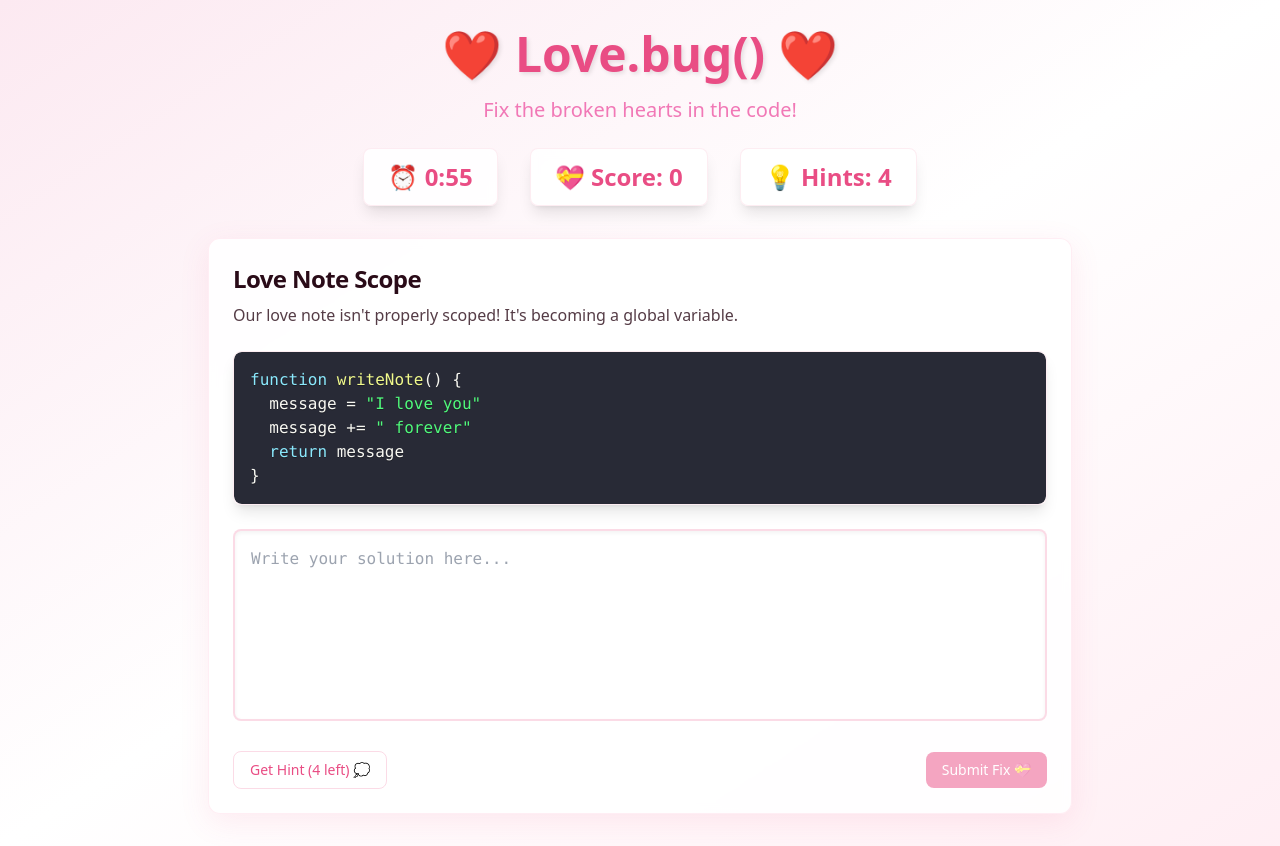
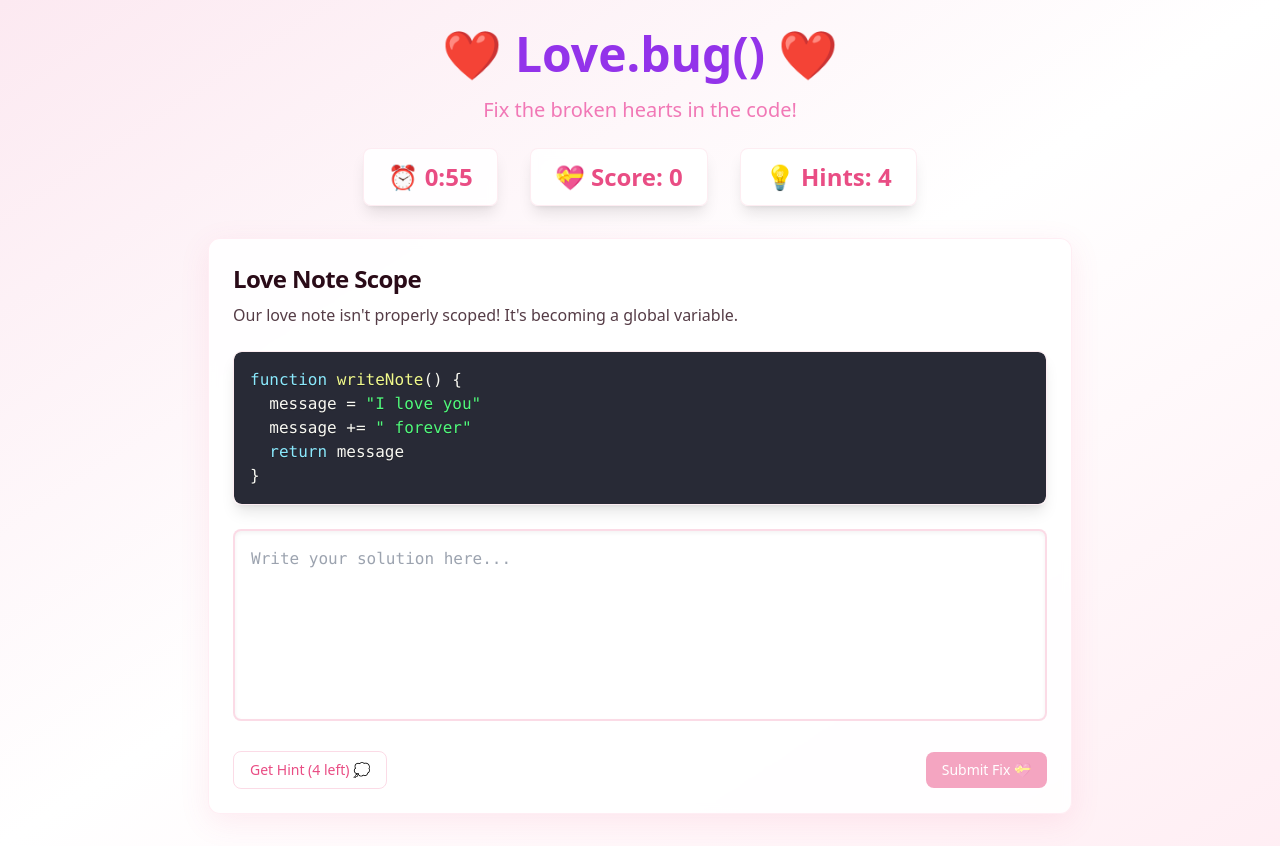
Before and after one commit to blackgirlbytes/love-bug, a React (Vite) app: page / in a window 1280 px wide. Built offline with nearby package versions, Linux system fonts and the light colour scheme; the HTML template or start-up script is replaced by a standard one.

Commit message:
Changed Love.bug() heading color to purple using Tailwind class

```diff
--- a/src/App.jsx
+++ b/src/App.jsx
@@ -242,7 +242,7 @@
   return (
     <div className="game-container">
       <header className="game-header">
-        <h1 className="game-title">
+        <h1 className="text-5xl font-bold text-purple-600 mb-4 animate-bounce">
           ❤️ Love.bug() ❤️
         </h1>
         <p className="game-subtitle">Fix the broken hearts in the code!</p>
```
